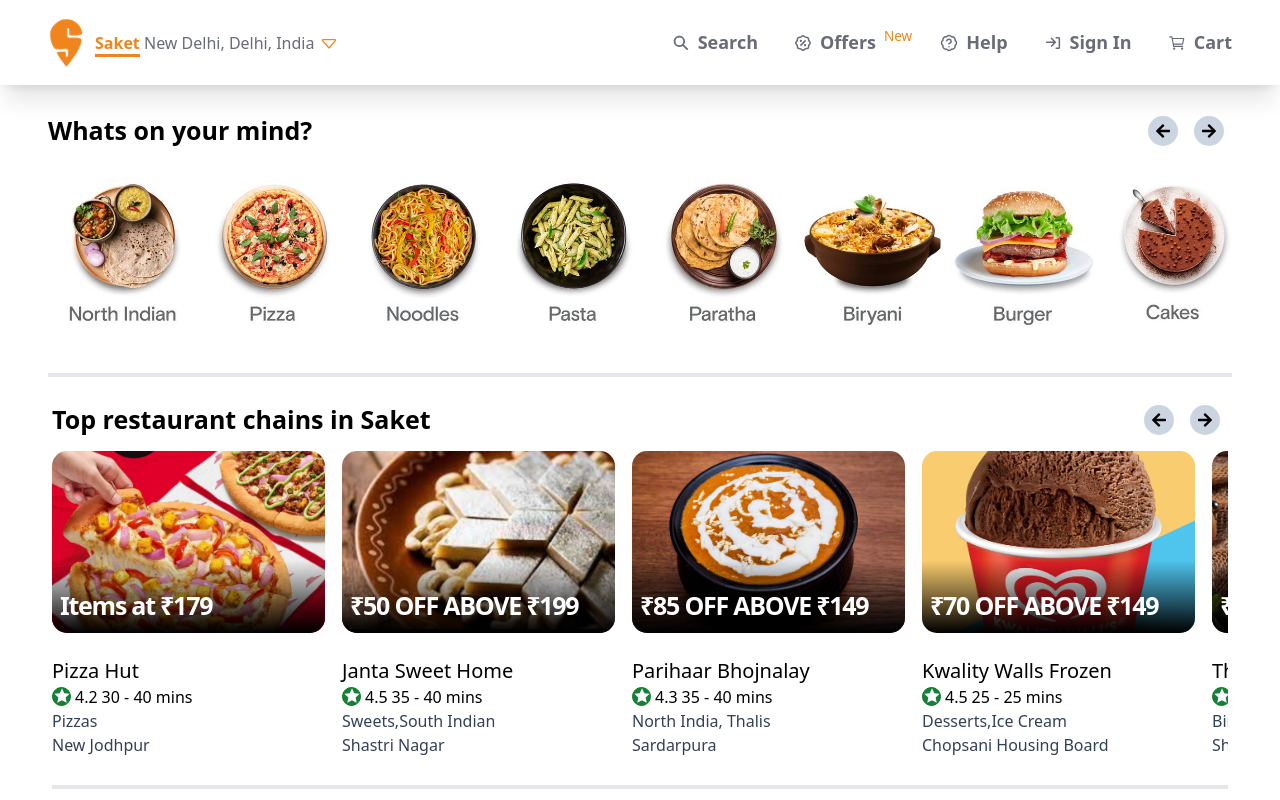
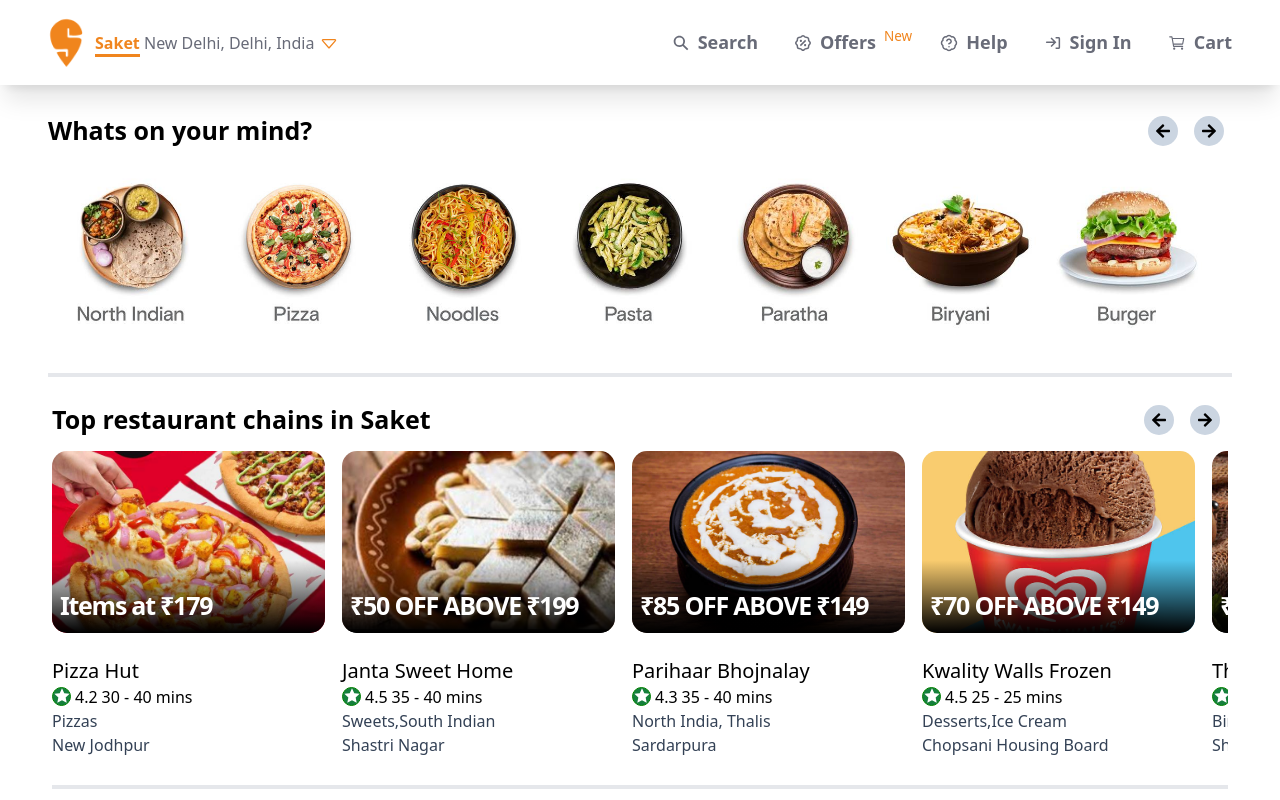
Before and after one commit to abhishekdam/SWIGGY-Clone, a React (Vite) app: page / in a window 1280 px wide. Shown: the top 800 px of the page. Built offline with nearby package versions, Linux system fonts and the light colour scheme.

Commit message:
categories scroll updated

```diff
--- a/package.json
+++ b/package.json
@@ -12,7 +12,8 @@
   "dependencies": {
     "react": "^18.3.1",
     "react-dom": "^18.3.1",
-    "react-icons": "^5.4.0"
+    "react-icons": "^5.4.0",
+    "tailwind-scrollbar-hide": "^2.0.0"
   },
   "devDependencies": {
     "@eslint/js": "^9.17.0",
--- a/src/components/Category.jsx
+++ b/src/components/Category.jsx
@@ -1,9 +1,10 @@
-import { useEffect, useState } from "react";
+import { useEffect, useRef, useState } from "react";
 import { FaArrowLeft, FaArrowRight } from "react-icons/fa";
 
 const Category = () => {
   const [slide, setSlide] = useState(0);
   const [categories, setCategories] = useState([]);
+  const scrollRef = useRef(null);
 
   const nextSlide = () => {
     if (categories.length - 8 == slide) return false;
@@ -13,6 +14,24 @@
   const prevSlide = () => {
     if (slide == 0) return false;
     setSlide(slide - 6);
+  };
+
+  const scrollRight = () => {
+    if (scrollRef.current) {
+      scrollRef.current.scrollBy({
+        left: 1000,
+        behavior: "smooth",
+      });
+    }
+  };
+
+  const scrollLeft = () => {
+    if (scrollRef.current) {
+      scrollRef.current.scrollBy({
+        left: -1000,
+        behavior: "smooth",
+      });
+    }
   };
 
   const fetchCategory = async () => {
@@ -35,27 +54,32 @@
           <div className="flex">
             <div
               className="cursor-pointer flex items-center justify-center h-[30px] w-[30px] bg-slate-300 rounded-full mx-2"
-              onClick={() => prevSlide()}
+              onClick={scrollLeft}
             >
               <FaArrowLeft />
             </div>
             <div
               className="cursor-pointer flex items-center justify-center h-[30px] w-[30px] bg-slate-300 rounded-full mx-2"
-              onClick={() => nextSlide()}
+              onClick={scrollRight}
             >
               <FaArrowRight />
             </div>
           </div>
         </div>
-        <div className="flex overflow-hidden relative z-[-1]">
+        <div
+          // className="flex overflow-hidden relative z-[-1]"
+          ref={scrollRef}
+          className="flex overflow-x-auto gap-4 scrollbar-hide scroll-smooth px-2 w-full"
+        >
           {categories.map((cat, i) => {
             return (
               <div
-                style={{
-                  transform: `translateX(-${slide * 100}%)`,
-                }}
+                // style={{
+                //   transform: `translateX(-${slide * 100}%)`,
+                // }}
                 key={i}
-                className="w-[150px] shrink-0 duration-500"
+                // className="w-[150px] shrink-0 duration-500"
+                className="min-w-[150px] flex flex-col items-center justify-center cursor-pointer transition duration-300"
               >
                 <img
                   src={"http://localhost:5173/src/assets/images/" + cat.image}
--- a/tailwind.config.js
+++ b/tailwind.config.js
@@ -1,8 +1,10 @@
 /** @type {import('tailwindcss').Config} */
+import scrollbarHide from "tailwind-scrollbar-hide";
+
 export default {
   content: ["./index.html", "./src/**/*.{js,ts,jsx,tsx}"],
   theme: {
     extend: {},
   },
-  plugins: [],
+  plugins: [scrollbarHide],
 };
```
Also changed, not shown: 1 other file (tests, documents, lock files or other folders).
